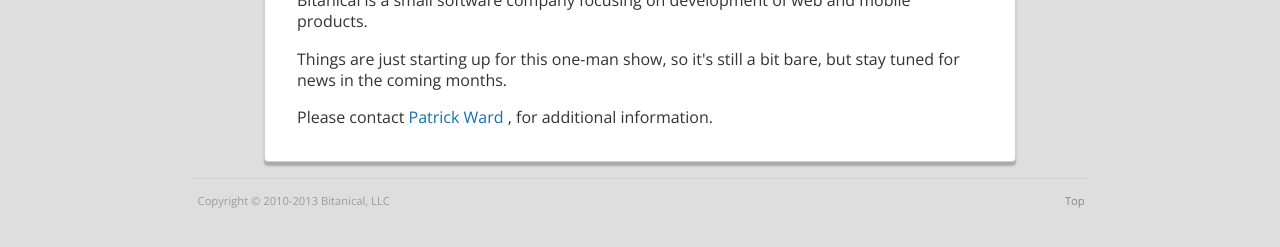
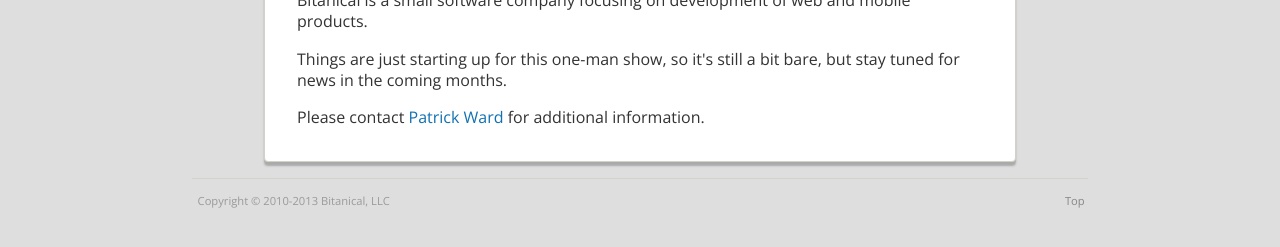
Before and after one commit to bitanical/bitanical.github.io, a Jekyll site: the page built from index.html, in a window 1280 px wide. Shown: the part 214-461 px from the top of the page. Built offline with Jekyll 4.4.1, drawn with Linux system fonts in a browser that asks for light colours; nearby versions of some CDN libraries; Markdown is read by kramdown in place of the engine named in the settings; the list of posts is cut into pages by our own code.

```diff
--- a/index.html
+++ b/index.html
@@ -36,7 +36,7 @@ title: Welcome
 
           //-->
         </script>
-        , for additional information.
+        for additional information.
       </p>
     </section>
   </div>
```
